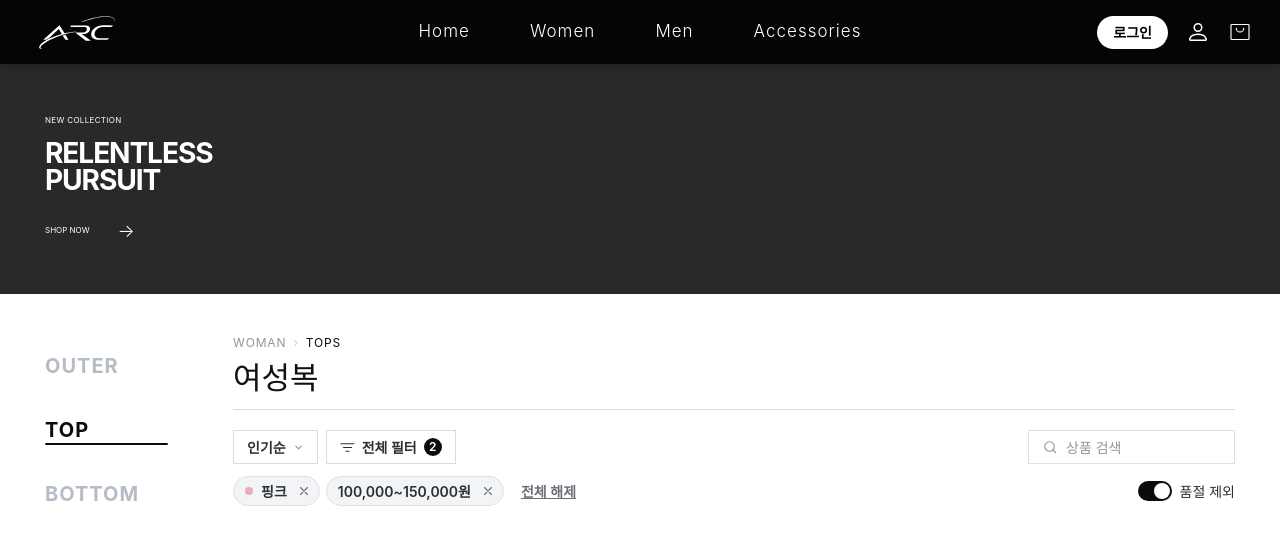
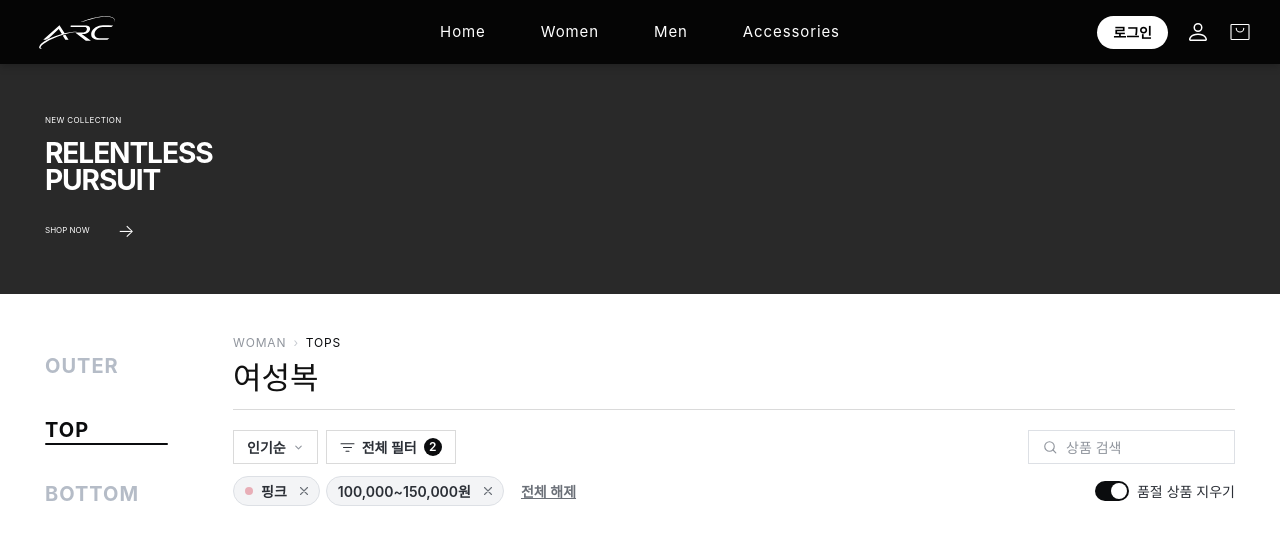
Before and after one commit to mallangdochi/Mini-e-Commerce-team-project, a React (Vite) app: page /products in a window 1280 px wide. Shown: the top 548 px of the page. Built offline with nearby package versions, Linux system fonts and the light colour scheme; the HTML template or start-up script is replaced by a standard one; a web font is replaced by a local one.

Commit message:
feat: 상품페이지 오타 수정

```diff
--- a/src/pages/ProductPage.jsx
+++ b/src/pages/ProductPage.jsx
@@ -269,7 +269,7 @@ function ProductPage() {
             <label className="product-stock-toggle">
               <input type="checkbox" defaultChecked />
               <span className="product-stock-toggle-track" aria-hidden="true" />
-              <span>품절 제외</span>
+              <span>품절 상품 지우기</span>
             </label>
           </div>
 
--- a/src/styles/header.css
+++ b/src/styles/header.css
@@ -60,7 +60,7 @@
   display: flex;
   align-items: center;
   height: 100%;
-  gap: 60px;
+  gap: 55px;
 
   justify-self: center;
 }
@@ -73,8 +73,8 @@
 
   color: #fff;
 
-  font-size: 17px;
-  font-weight: 300;
+  font-size: 15px;
+  font-weight: 400;
 
   letter-spacing: 0.06em;
 
```
